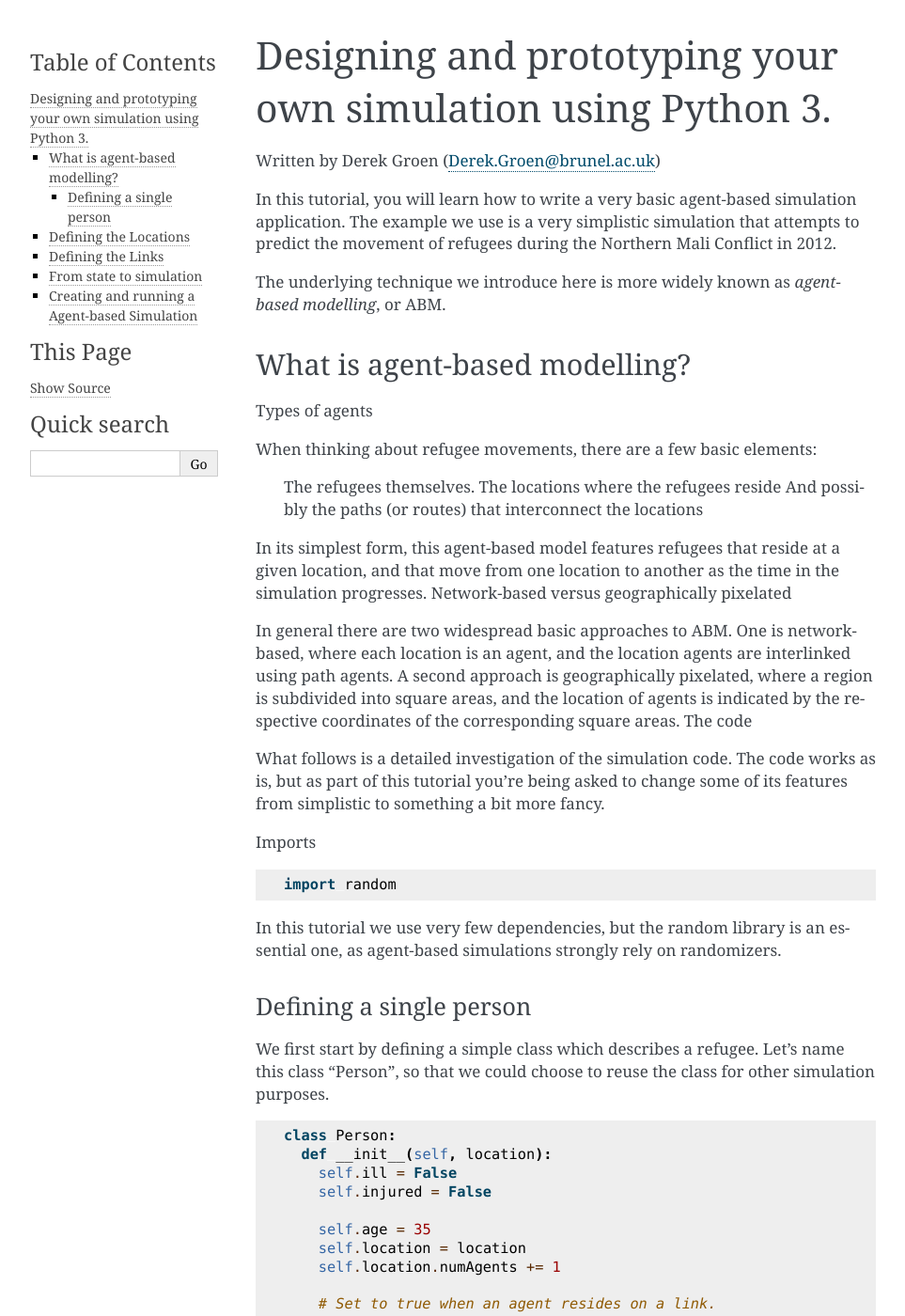
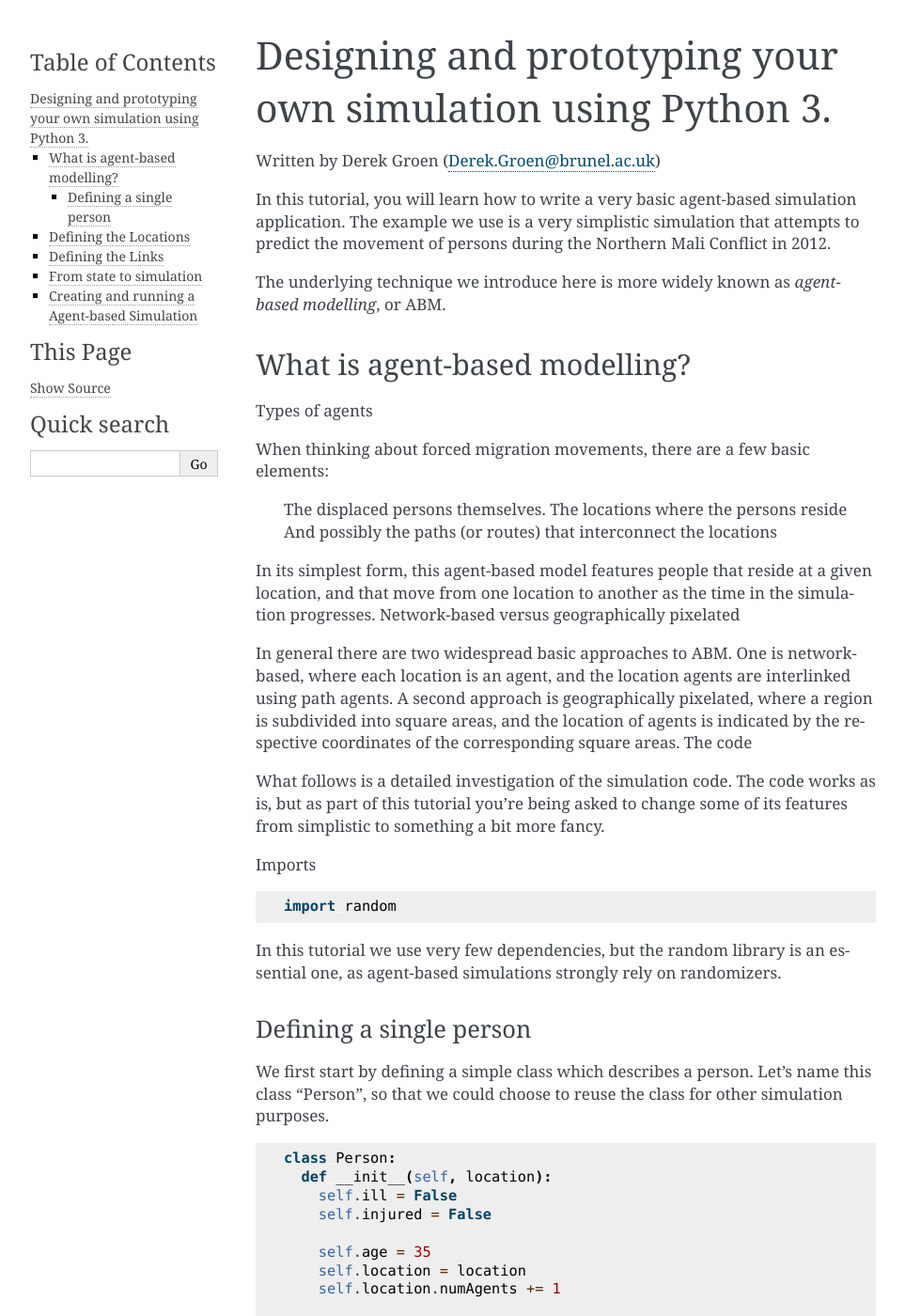
Before and after one commit to djgroen/student-resources, a Sphinx documentation site: the page built from docs/python-abm.rst, in a window 1280 px wide and 1400 px high. Shown: the whole window at 94% size, without its empty margins (148-1111 px from the left). Built offline with Sphinx 7.4.7, drawn with Linux system fonts in a browser that asks for light colours; some of the changed text lies outside the part shown.

Commit message:
Renames.

```diff
--- a/docs/python-abm.rst
+++ b/docs/python-abm.rst
@@ -5,7 +5,7 @@ Designing and prototyping your own simulation using Python 3.
 
 Written by Derek Groen (Derek.Groen@brunel.ac.uk)
 
-In this tutorial, you will learn how to write a very basic agent-based simulation application. The example we use is a very simplistic simulation that attempts to predict the movement of refugees during the Northern Mali Conflict in 2012.
+In this tutorial, you will learn how to write a very basic agent-based simulation application. The example we use is a very simplistic simulation that attempts to predict the movement of persons during the Northern Mali Conflict in 2012.
 
 The underlying technique we introduce here is more widely known as *agent-based modelling*, or ABM.
 
@@ -15,13 +15,13 @@ What is agent-based modelling?
 
 Types of agents
 
-When thinking about refugee movements, there are a few basic elements:
+When thinking about forced migration movements, there are a few basic elements:
 
-    The refugees themselves.
-    The locations where the refugees reside
+    The displaced persons themselves.
+    The locations where the persons reside
     And possibly the paths (or routes) that interconnect the locations
 
-In its simplest form, this agent-based model features refugees that reside at a
+In its simplest form, this agent-based model features people that reside at a
 given location, and that move from one location to another as the time in the
 simulation progresses.  Network-based versus geographically pixelated
 
@@ -47,7 +47,7 @@ essential one, as agent-based simulations strongly rely on randomizers.
 Defining a single person
 ------------------------
 
-We first start by defining a simple class which describes a refugee. Let's name
+We first start by defining a simple class which describes a person. Let's name
 this class "Person", so that we could choose to reuse the class for other
 simulation purposes.
 ::
@@ -170,9 +170,9 @@ The Location class, too, has a number of simple parameters. These represent esse
 * name: the name of the Location.
 * x: GPS x-coordinate, useful for placing on a map and for calculating distances as the bird flies.
 * y: GPS y-coordinate.
-* movechance: An indicator denoting the safety level of this location. Are refugees certain to stay put (0), certain to move out immediately (1) or will there be a mixture (0<movechance<1).
+* movechance: An indicator denoting the safety level of this location. Are people certain to stay put (0), certain to move out immediately (1) or will there be a mixture (0<movechance<1).
 * links: An array containing routes/links/paths to other Locations.
-* numAgents: A tracking variable that keeps count as to how many refugees are present at this Location.
+* numAgents: A tracking variable that keeps count as to how many people are present at this Location.
 
 ==================
 Defining the Links
@@ -201,7 +201,7 @@ The Links class is accompanied with the following attributes:
 
 * distance: The length of the link in kilometers.
 * endpoint: A reference to the Location to which this Link will lead.
-* numAgents: Our all-familiar tracking variable that keeps count as to how many refugees are in transit on this link.
+* numAgents: Our all-familiar tracking variable that keeps count as to how many people are in transit on this link.
 
 Note: As Links are stored in arrays as part of each (starting) Location, we do not need to define the starting Location as a parameter of this class.
 
```
